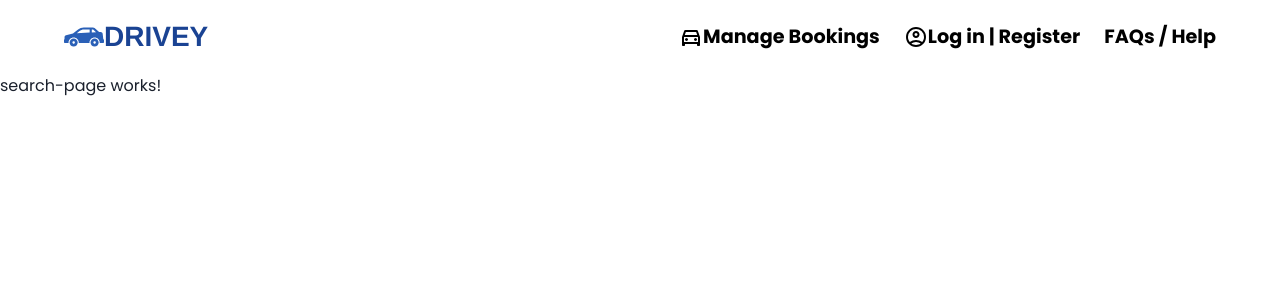
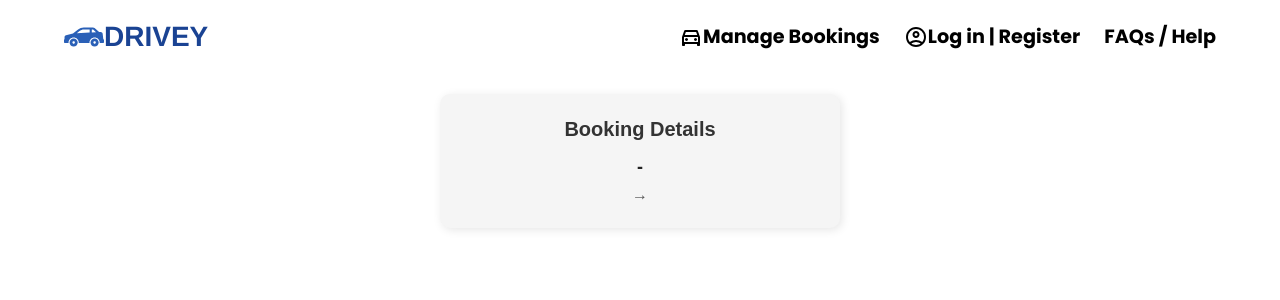
Before and after one commit to Ahmed-Mhiri/angular-rentcar-project, an Angular app: page /search-page in a window 1280 px wide. Shown: the top 300 px of the page. Built offline with nearby package versions, Linux system fonts and the light colour scheme.

Commit message:
working on the searchpage

```diff
--- a/src/app/main-section/main-section.component.ts
+++ b/src/app/main-section/main-section.component.ts
@@ -164,7 +164,15 @@ showCars() {
   }
 
   // Proceed with navigation only if everything is valid
-  this.router.navigate(['/search-page']);
+  this.router.navigate(['/search-page'], {
+    queryParams: {
+      vehicle: this.isCarSelected ? 'Car' : 'Truck',
+      pickup: this.pickupLocation,
+      return: this.returnLocation || 'Not specified',
+      pickupDateTime: `${this.pickupDate} ${this.pickupTime}`,
+      returnDateTime: `${this.returnDate} ${this.returnTime}`
+    }
+  })
 
   setTimeout(() => {
     alert(`Booking details:
--- a/src/app/search-page/search-page.component.css
+++ b/src/app/search-page/search-page.component.css
@@ -0,0 +1,28 @@
+.booking-box {
+  background-color: #f5f5f5;  /* Light gray background */
+  border-radius: 10px;  /* Rounded corners */
+  padding: 20px;
+  width: 100%;
+  max-width: 400px;  /* Restrict width */
+  margin: 20px auto;  /* Center the box */
+  box-shadow: 2px 2px 10px rgba(0, 0, 0, 0.1);  /* Soft shadow */
+  text-align: center;  /* Center text */
+  font-family: Arial, sans-serif;
+}
+
+h2 {
+  color: #333;  /* Dark gray heading */
+  font-size: 20px;
+  margin-bottom: 10px;
+}
+
+.booking-summary {
+  font-size: 18px;
+  font-weight: bold;
+  color: #222;  /* Dark text */
+}
+
+.date-time {
+  font-size: 16px;
+  color: #555;  /* Lighter gray */
+}
--- a/src/app/search-page/search-page.component.html
+++ b/src/app/search-page/search-page.component.html
@@ -1 +1,10 @@
-<p>search-page works!</p>
+<app-searchbar-s></app-searchbar-s>
+<div class="booking-box">
+  <h2>Booking Details</h2>
+  <p class="booking-summary">
+    {{ bookingDetails.pickup }} - {{ bookingDetails.return }} <br>
+    <span class="date-time">
+      {{ bookingDetails.pickupDateTime }} → {{ bookingDetails.returnDateTime }}
+    </span>
+  </p>
+</div>
--- a/src/app/search-page/search-page.component.ts
+++ b/src/app/search-page/search-page.component.ts
@@ -1,11 +1,35 @@
-import { Component } from '@angular/core';
+import { Component, OnInit } from '@angular/core';
+import { SearchbarSComponent } from "../searchbar-s/searchbar-s.component";
+import { ActivatedRoute } from '@angular/router';
 
 @Component({
   selector: 'app-search-page',
-  imports: [],
+  standalone: true,
+  imports: [SearchbarSComponent],
   templateUrl: './search-page.component.html',
-  styleUrl: './search-page.component.css'
+  styleUrls: ['./search-page.component.css']
 })
-export class SearchPageComponent {
+export class SearchPageComponent implements OnInit {
+  bookingDetails: any = {
+    vehicle: 'Not specified',
+    pickup: 'Not specified',
+    return: 'Not specified',
+    pickupDateTime: 'Not specified',
+    returnDateTime: 'Not specified'
+  };
 
+  constructor(private route: ActivatedRoute) {}
+
+  ngOnInit() {
+    // Retrieve the query parameters
+    this.route.queryParams.subscribe(params => {
+      this.bookingDetails = {
+        vehicle: params['vehicle'],
+        pickup: params['pickup'],
+        return: params['return'],
+        pickupDateTime: params['pickupDateTime'],
+        returnDateTime: params['returnDateTime']
+      };
+    });
+  }
 }
--- a/src/app/signup/signup.component.css
+++ b/src/app/signup/signup.component.css
@@ -1,6 +1,6 @@
 /* Reuse styles from login */
 .page {
-  background: url('https://images.pexels.com/photos/112460/pexels-photo-112460.jpeg') no-repeat center center fixed;
+  background: url('https://images.pexels.com/photos/70912/pexels-photo-70912.jpeg?auto=compress&cs=tinysrgb&w=1260&h=750&dpr=2') no-repeat center center fixed;
   background-size: cover;
   display: flex;
   justify-content: center;
```
Also changed, not shown: src/app/searchbar-s/searchbar-s.component.ts (added, +11 -0 lines), src/app/searchbar-s/searchbar-s.component.css (added), src/app/searchbar-s/searchbar-s.component.html (added), 1 other file (tests, documents, lock files or other folders).
